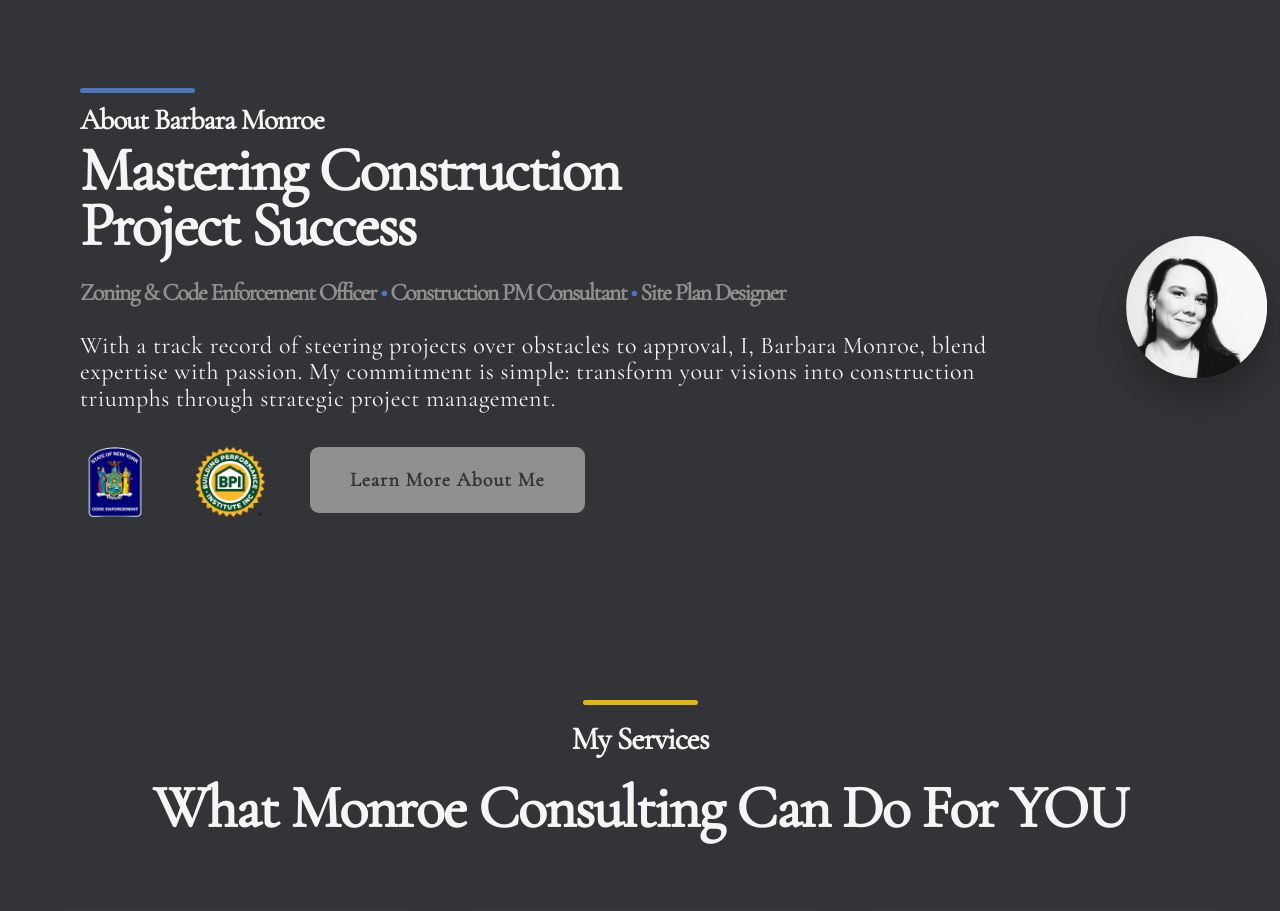
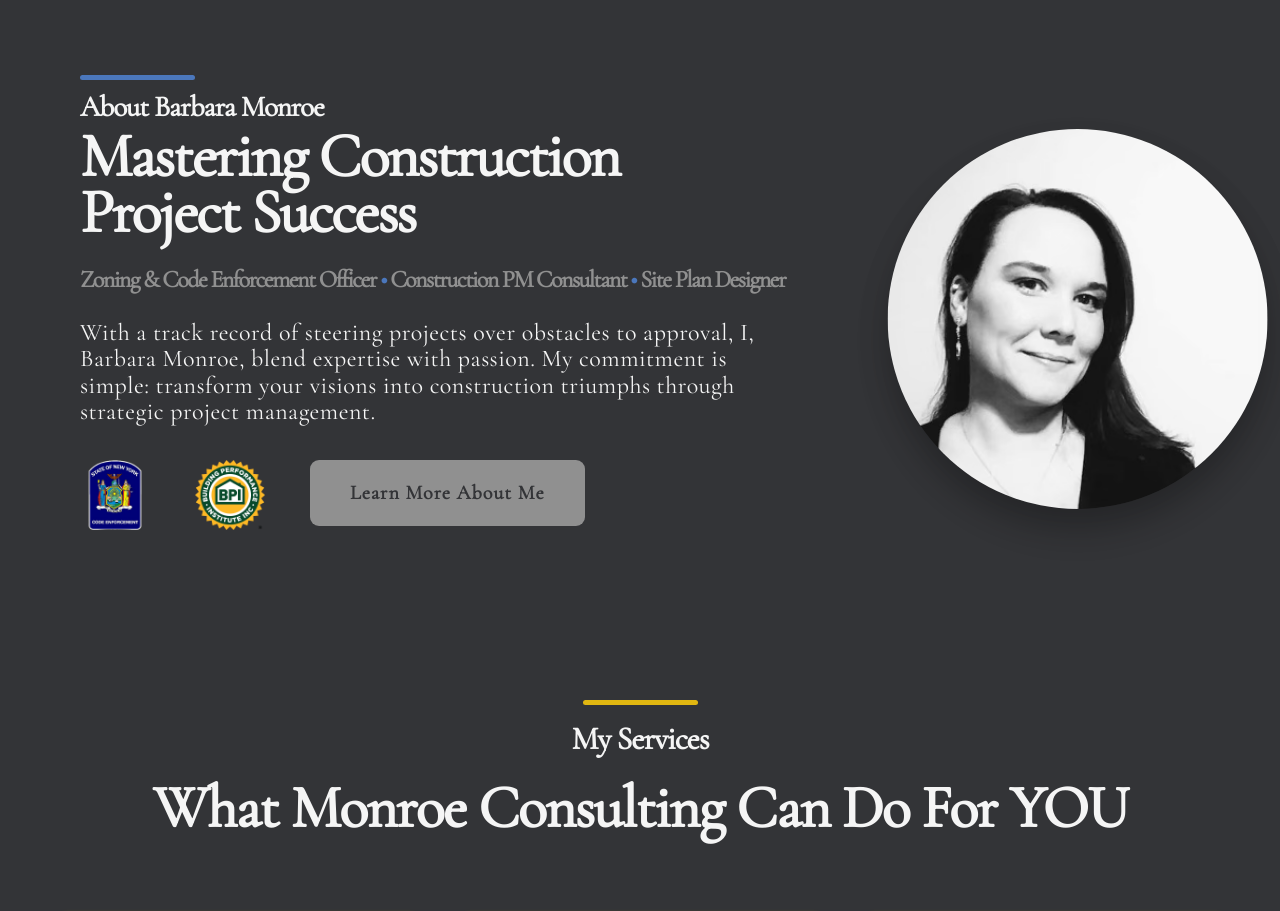
Before and after one commit to Caleb-Rogers/bmonroe-consulting, a Next.js app: page / in a window 1280 px wide. Shown: the part 900-1811 px from the top of the page. Built offline with nearby package versions, Linux system fonts and the light colour scheme.

Commit message:
About Section Image Sizing & Spacing
Need a better, more dynamic method...

```diff
--- a/src/components/AboutSection/AboutSection.css
+++ b/src/components/AboutSection/AboutSection.css
@@ -238,6 +238,7 @@ body {
   opacity: 1;
   max-width: 100%;
   transform: translate(-8%, 2%);
+  margin: 5rem 12rem 0 0;
 }
 
 .about-sec-img-box--hidden {
@@ -246,7 +247,7 @@ body {
 }
 
 .about-sec-img {
-  width: 140%;
+  width: 460px;
   height: auto;
   border-radius: 50%;
   box-shadow: 0 16px 30px 0 rgba(0, 0, 0, 0.16),
@@ -281,9 +282,10 @@ body {
   }
   .about-sec-img-box {
     transform: translate(-2%, 5%);
+    margin: -2rem 2rem 0 0;
   }
   .about-sec-img {
-    width: 80%;
+    width: 445px;
   }
 }
 
@@ -313,9 +315,10 @@ body {
   }
   .about-sec-img-box {
     transform: translate(2%, 4%);
+    margin: -2rem 2rem 0 0;
   }
   .about-sec-img {
-    width: 85%;
+    width: 390px;
   }
 }
 
@@ -345,9 +348,10 @@ body {
   }
   .about-sec-img-box {
     transform: translate(2%, 5%);
+    margin: 0 2rem 0 0;
   }
   .about-sec-img {
-    width: 90%;
+    width: 380px;
   }
 }
 
@@ -370,9 +374,10 @@ body {
   }
   .about-sec-img-box {
     transform: translate(0, 6%);
+    margin: 0 2rem 0 0;
   }
   .about-sec-img {
-    width: 95%;
+    width: 350px;
   }
 }
 
--- a/src/components/AboutSection/AboutSection.js
+++ b/src/components/AboutSection/AboutSection.js
@@ -36,7 +36,6 @@ export default function AboutSection() {
     // Check viewport width on load and resize
     function checkViewportWidth() {
       var viewportWidth = window.innerWidth || document.documentElement.clientWidth;
-      console.log("Check Viewport Width CALLED");
       if (viewportWidth <= 998) {
         tertiaryBtn.classList.remove("tertiary-btn");
         tertiaryBtn.classList.add("tertiary-btn--mobile");
--- a/src/components/Testimonials/Testimonials.js
+++ b/src/components/Testimonials/Testimonials.js
@@ -47,8 +47,6 @@ export default function Testimonials() {
           }
         }
       });
-
-      console.log("Swiper initialization performed");
     } catch (error) {
       console.error("Swiper initialization error:", error);
     }
```
